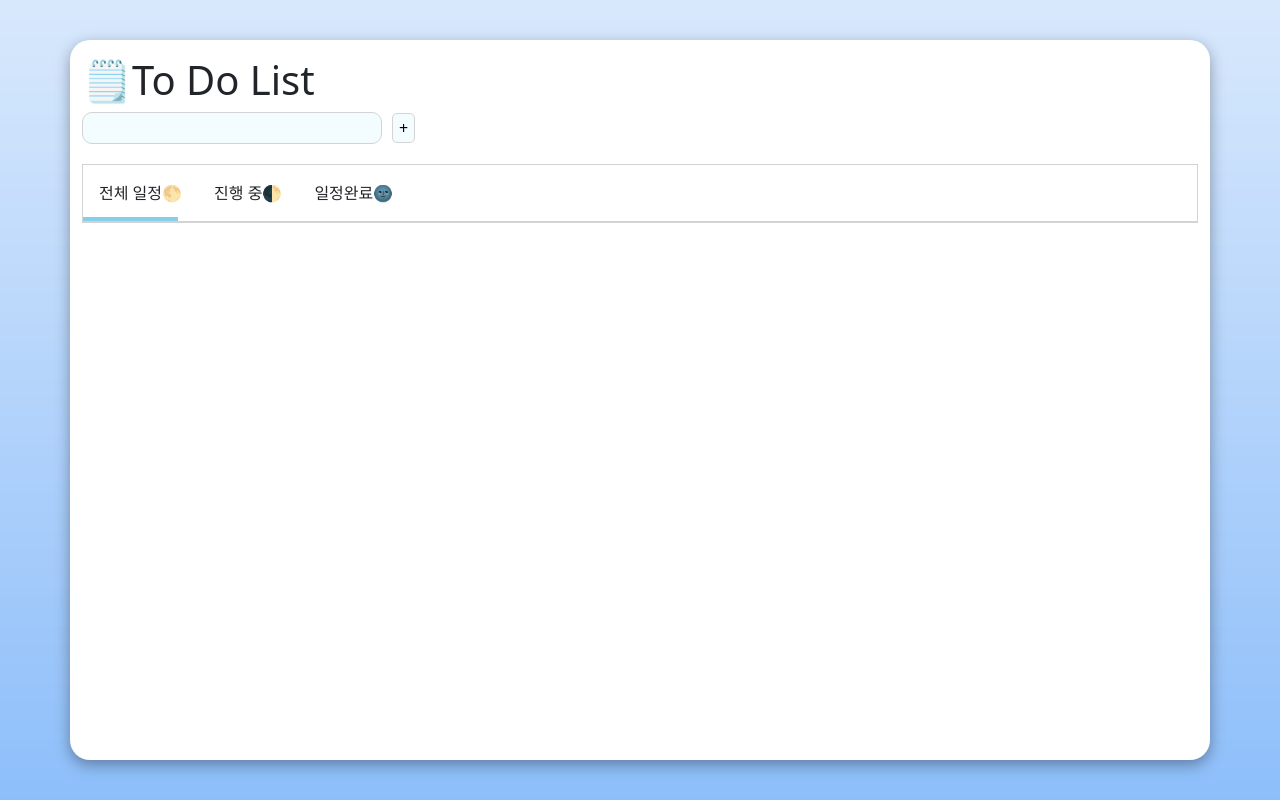
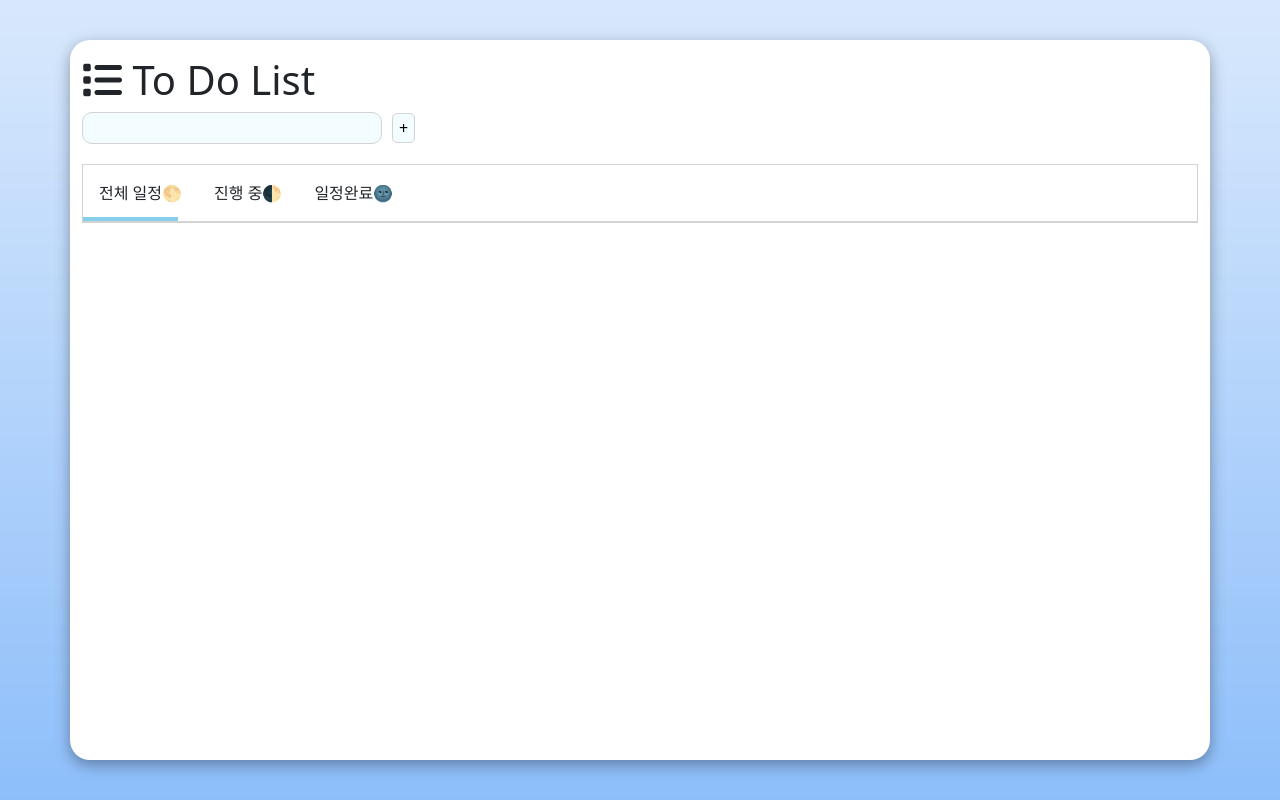
Before and after one commit to sangvv2/JavaScript-study, a plain HTML site: page 2ToDolist/index.html in a window 1280 px wide. Drawn offline with nearby package versions, Linux system fonts and the light colour scheme.

Commit message:
add.fontawesome

```diff
--- a/2ToDolist/index.html
+++ b/2ToDolist/index.html
@@ -10,7 +10,7 @@
 </head>
 <body>
   <div class = "container">
-    <h1>🗒️To Do List</h1>
+    <h1><i class="fa-solid fa-list"></i> To Do List</h1>
     <section class ="input-area">
       <input type="text" class ="input-box" id="task-input">
       <button id = "add-button">+</button>
```
